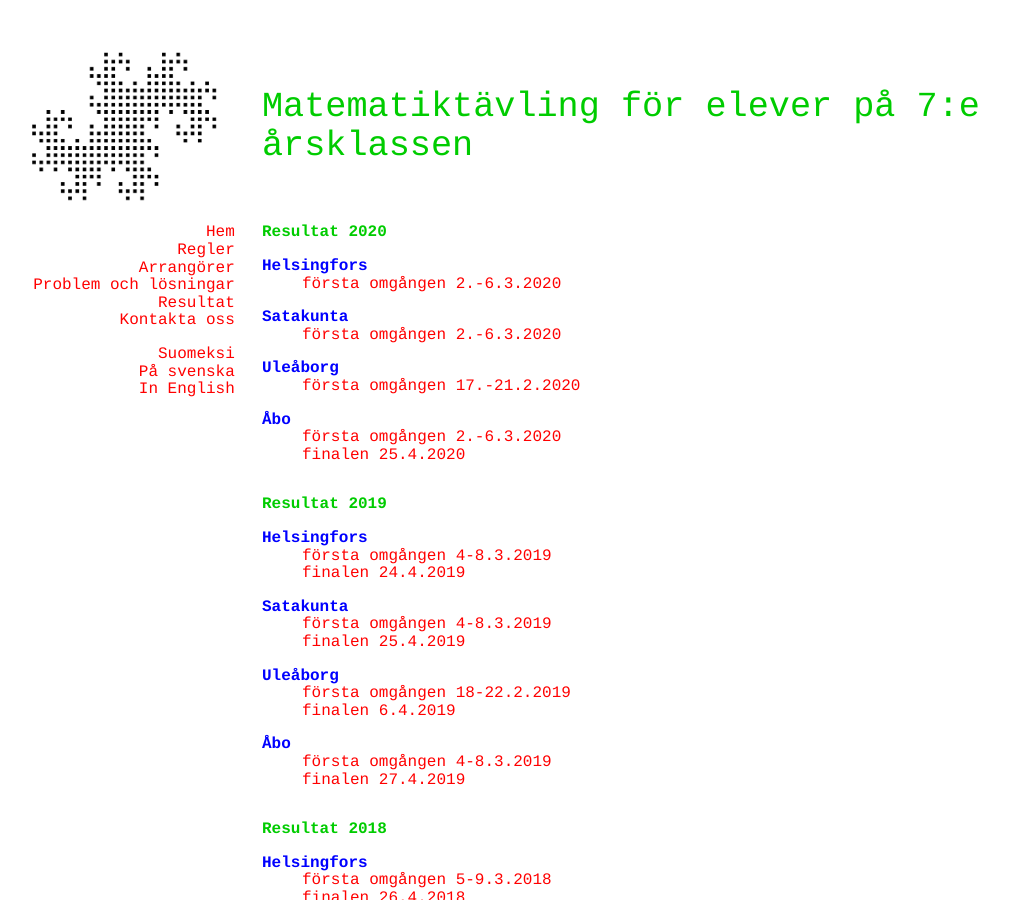
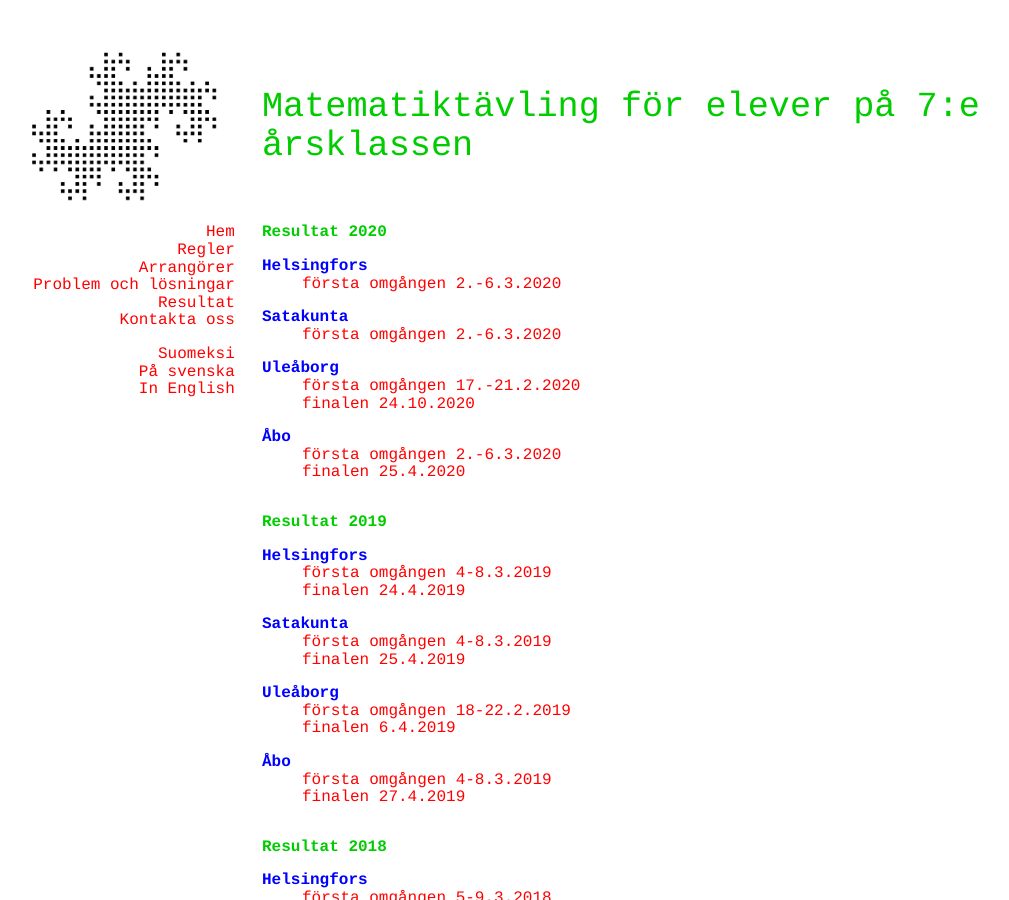
Before and after one commit to matematiikkakilpailut/matematiikkakilpailut.github.io, a Jekyll site: the page built from seiskat/sv/resultat.html, in a window 1280 px wide and 900 px high. Shown: the whole window, without its empty margins (58-1067 px from the left). Built offline with Jekyll 4.4.1, drawn with Linux system fonts in a browser that asks for light colours.

Commit message:
Update resultat.html
Oulun finaali

```diff
--- a/seiskat/sv/resultat.html
+++ b/seiskat/sv/resultat.html
@@ -11,6 +11,7 @@
 	<dd><a href="2020/s_tulokset.pdf">f&ouml;rsta omg&aring;ngen 2.-6.3.2020</a></dd>
 	<dt>Ule&aring;borg</dt>
 	<dd><a href="2020/o_tulokset.pdf">f&ouml;rsta omg&aring;ngen 17.-21.2.2020</a></dd>
+	<dd><a href="2020/o_f_tulokset.pdf">finalen 24.10.2020</a></dd>
 	<dt>&Aring;bo</dt>
 	<dd><a href="2020/t_tulokset.pdf">f&ouml;rsta omg&aring;ngen 2.-6.3.2020</a></dd>
 	<dd><a href="2020/t_f_tulokset.pdf">finalen 25.4.2020</a></dd>
```
